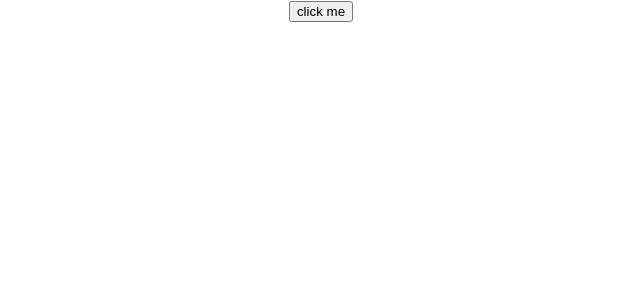
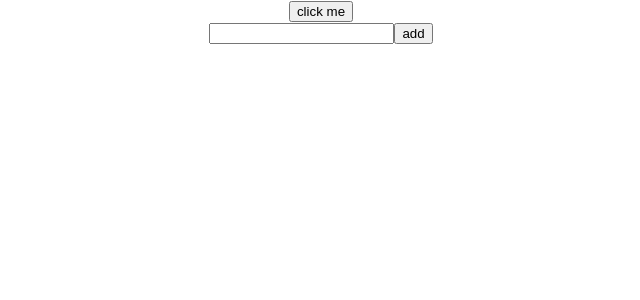
Before and after one commit to nizamudheenknr/practice, a React (Create React App) app: page / in a window 1280 px wide. Shown: the top 300 px of the page, without its empty margins (319-959 px from the left). Built offline with nearby package versions, Linux system fonts and the light colour scheme.

Commit message:
Todo in react

```diff
--- a/src/App.js
+++ b/src/App.js
@@ -2,12 +2,14 @@
 import './App.css';
 import GeneratorFunction from './GeneratorFunction';
 import Testing from './Testing';
+import Todo from './Todo';
 
 function App() {
   return (
     <div className="App">
       <Testing/>
       <GeneratorFunction/>
+      <Todo/>
 
     </div>
   );
--- /dev/null
+++ b/src/Todo.js
@@ -0,0 +1,53 @@
+
+import React, { useState } from 'react'
+
+const Form = () => {
+  const [add,setAdd]=useState([])
+  const [input,setInput]=useState('')
+  const [editid,setEditid]=useState(null)
+  const [edittext,setEdittext]=useState('')
+
+  const setHandler=()=>{
+
+    if(editid){
+      setAdd(add.map((x)=>(x.id===editid?{...x,task:edittext}:x)))
+      setEditid(null)
+      setEdittext('')
+    }else{
+
+    setAdd([...add,{id:Date.now(),task:input}])
+    setInput('')
+    }
+  }
+  console.log(add);
+
+  const deleteHandler=(id)=>{
+    const deleted=add.filter((x)=>(x.id!==id))
+    setAdd(deleted)
+  }
+
+    const editHandler=(id,task)=>{
+      setEditid(id)
+      setEdittext(task)
+    }
+  return (
+    <div>
+          <input value={editid?edittext:input} onChange={(e)=>editid?setEdittext(e.target.value):setInput(e.target.value)} type='text'/>
+          <button onClick={()=>setHandler()}>{editid?"save":"add"}</button>
+          {
+            add.map((item)=>(
+              <div>
+                <h1>
+                  {item.task}</h1>
+                  <button  onClick={()=>{deleteHandler(item.id)}}>delete</button>
+
+                  <button onClick={()=>editHandler(item.id,item.task)}>edit</button>
+
+              </div>
+            ))
+          }
+    </div>
+  )
+}
+
+export default Form
```
